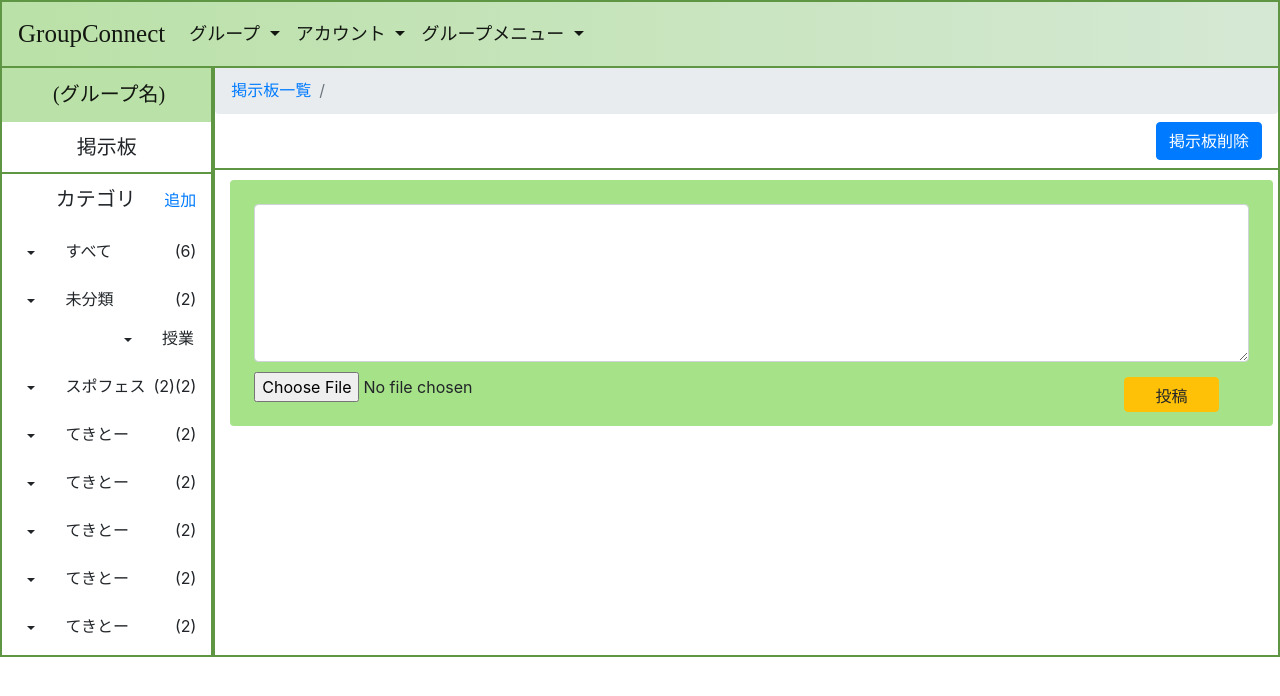
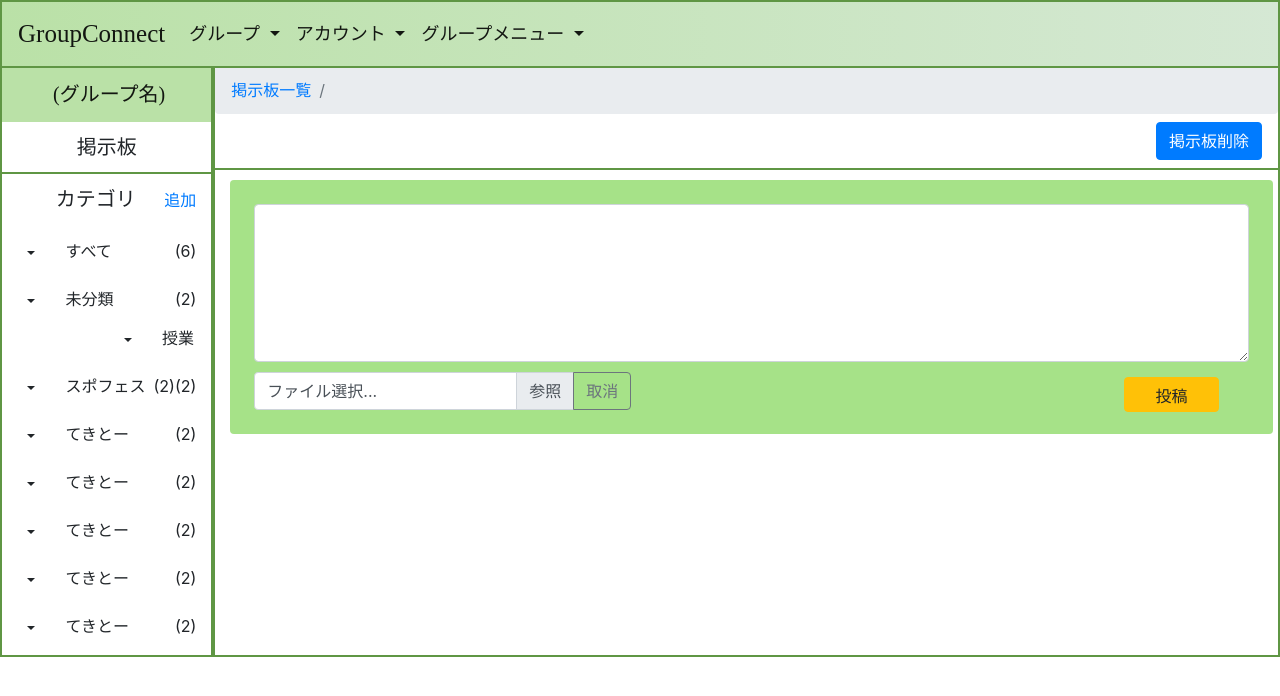
Before and after one commit to GroupConnect/GroupConnect, a Django app: page /bord in a window 1280 px wide. Shown: the top 696 px of the page. Run offline with Django 3.2, Linux system fonts and the light colour scheme; some libraries are stand-ins or nearby versions.

Commit message:
[update] ファイル添付のBootStrap4適応完了

```diff
--- a/GroupConnect/static/GroupConnect/js/bord.js
+++ b/GroupConnect/static/GroupConnect/js/bord.js
@@ -21,51 +21,51 @@ $(function(){
         })(cnt);
     };
 
-    // //ファイル選択
-    // $(document).on('change', '.custom-file-input', handleFileSelect);
-    // function handleFileSelect(evt) {
-    //     $('#preview').remove();// 繰り返し実行時の処理
-    //     $(this).next('.custom-file-label').html('ファイル選択...');
-    //     $(this).parents('.input-group').after('<div id="preview"></div>');
-    //     var files = evt.target.files;
+    //ファイル選択
+    $(document).on('change', '.custom-file-input', handleFileSelect);
+    function handleFileSelect(evt) {
+        $('#preview').remove();// 繰り返し実行時の処理
+        $(this).next('.custom-file-label').html('ファイル選択...');
+        $(this).parents('.input-group').after('<div id="preview"></div>');
+        var files = evt.target.files;
 
-    //     for (var i = 0, f; f = files[i]; i++) {
+        for (var i = 0, f; f = files[i]; i++) {
 
-    //         var reader = new FileReader();
+            var reader = new FileReader();
 
-    //         reader.onload = (function(theFile) {
-    //             return function(e) {
-    //                 if (theFile.type.match('image.*')) {
-    //                     var $html = ['<div class="d-inline-block mr-1 mt-1"><img class="img-thumbnail" src="', e.target.result,'" title="', escape(theFile.name), '" style="height:100px;" /><div class="small text-muted text-center">', escape(theFile.name),'</div></div>'].join('');// 画像では画像のプレビューとファイル名の表示
-    //                 } else {
-    //                     var $html = ['<div class="d-inline-block mr-1"><span class="small">', escape(theFile.name),'</span></div>'].join('');//画像以外はファイル名のみの表示
-    //                 }
+            reader.onload = (function(theFile) {
+                return function(e) {
+                    if (theFile.type.match('image.*')) {
+                        var $html = ['<div class="d-inline-block mr-1 mt-1"><img class="img-thumbnail" src="', e.target.result,'" title="', escape(theFile.name), '" style="height:100px;" /><div class="small text-muted text-center">', escape(theFile.name),'</div></div>'].join('');// 画像では画像のプレビューとファイル名の表示
+                    } else {
+                        var $html = ['<div class="d-inline-block mr-1"><span class="small">', escape(theFile.name),'</span></div>'].join('');//画像以外はファイル名のみの表示
+                    }
 
-    //                 $('#preview').append($html);
-    //             };
-    //         })(f);
+                    $('#preview').append($html);
+                };
+            })(f);
 
-    //         reader.readAsDataURL(f);
-    //     }
+            reader.readAsDataURL(f);
+        }
 
-    //     $(this).next('.custom-file-label').html(files[0].name);
-    // }
+        $(this).next('.custom-file-label').html(files[0].name);
+    }
 
+    //ファイルの取消
+    $('.reset').click(function(){
+        $(this).parent().prev().children('.custom-file-label').html('ファイル選択...');
+        $('.custom-file-input').val('');
+        $('#preview').remove();
+    })
+
+    // $('.custom-file-input').on('change',function(){
+    //     $(this).next('.custom-file-label').html($(this)[0].files[0].name);
+    // })
     // //ファイルの取消
     // $('.reset').click(function(){
     //     $(this).parent().prev().children('.custom-file-label').html('ファイル選択...');
     //     $('.custom-file-input').val('');
-    //     $('#preview').remove();
     // })
-
-    $('.custom-file-input').on('change',function(){
-        $(this).next('.custom-file-label').html($(this)[0].files[0].name);
-    })
-    //ファイルの取消
-    $('.reset').click(function(){
-        $(this).parent().prev().children('.custom-file-label').html('ファイル選択...');
-        $('.custom-file-input').val('');
-    })
 });
 
 (function($) {
--- a/GroupConnect/templates/GroupConnect/bord.html
+++ b/GroupConnect/templates/GroupConnect/bord.html
@@ -264,16 +264,16 @@
                                         <div class="form-group d-inline">
                                             <textarea class="form-control" name="post_text" id="UserInput" rows="6"></textarea>
                                             <div class="form-group file-choice">
-                                                {% comment %} <div id="file" class="input-group">
+                                                <div id="file" class="input-group">
                                                     <div class="custom-file">
-                                                        <input type="file" id="customfile" class="custom-file-input" name="attached_file[]" lang="ja" />
+                                                        <input type="file" id="customfile" class="custom-file-input" name="attached_file" lang="ja" />
                                                         <label class="custom-file-label" for="customfile">ファイル選択...</label>
                                                     </div>
                                                     <div class="input-group-append">
                                                         <button type="button" class="btn btn-outline-secondary reset">取消</button>
                                                     </div>
-                                                </div> {% endcomment %}
-                                                <input type="file" name="attached_file">
+                                                </div>
+                                                {% comment %} <input type="file" name="attached_file"> {% endcomment %}
                                             </div>
                                             <input type="submit" id="button" class="btn btn-warning post-button" value="投稿">
                                         </div>
@@ -305,16 +305,16 @@
                                                 {% csrf_token %}
                                                 <div class="form-group d-inline">
                                                     <textarea class="form-control" id="UserInput" name="reply_text" rows="6"></textarea>
-                                                    {% comment %} <div id="file" class="input-group">
+                                                    <div id="file" class="input-group">
                                                         <div class="custom-file">
-                                                            <input type="file" id="customfile" class="custom-file-input" name="attached_file[]" lang="ja" />
+                                                            <input type="file" id="customfile" class="custom-file-input" name="attached_file" lang="ja" />
                                                             <label class="custom-file-label" for="customfile">ファイル選択...</label>
                                                         </div>
                                                         <div class="input-group-append">
                                                             <button type="button" class="btn btn-outline-secondary reset">取消</button>
                                                         </div>
-                                                    </div> {% endcomment %}
-                                                    <input type="file" name="attached_file{{ forloop.counter0 }}">
+                                                    </div>
+                                                    {% comment %} <input type="file" name="attached_file{{ forloop.counter0 }}"> {% endcomment %}
                                                     <input type="hidden" name="reply_source" value="{{ post.id }}">
                                                     <input type="submit" id="button" class="btn btn-warning reply-button" value="返信">
                                                 </div>
--- a/GroupConnect/views.py
+++ b/GroupConnect/views.py
@@ -86,20 +86,20 @@ def signboard_page_view(request, pk, selected_id=None):
         if 'post_text' in request.POST:
             new_post.text = request.POST['post_text']
 
-            if 'attached_file' in request.FILES:
-                new_post.attached_file = request.FILES['attached_file']
+        if 'attached_file' in request.FILES:
+            new_post.attached_file = request.FILES['attached_file']
 
         elif 'reply_text' in request.POST:
             reply_source_id = int(request.POST['reply_source'])
             new_post.reply = get_object_or_404(Post, pk=reply_source_id)
             new_post.text = request.POST['reply_text']
 
-            for signboard_prefetch in Signboard.objects.filter(pk=signboard.id).prefetch_related('post_set'):
-                post_count = signboard_prefetch.post_set.all().count()
+            # for signboard_prefetch in Signboard.objects.filter(pk=signboard.id).prefetch_related('post_set'):
+            #     post_count = signboard_prefetch.post_set.all().count()
 
-                for i in range(post_count):
-                    if 'attached_file' + str(i) in request.FILES:
-                        new_post.attached_file = request.FILES['attached_file' + str(i)]
+            #     for i in range(post_count):
+            #         if 'attached_file' + str(i) in request.FILES:
+            #             new_post.attached_file = request.FILES['attached_file' + str(i)]
 
         # if 'attached_file' in request.POST:
         #     for attached_file in request.POST['attached_file']:
```
